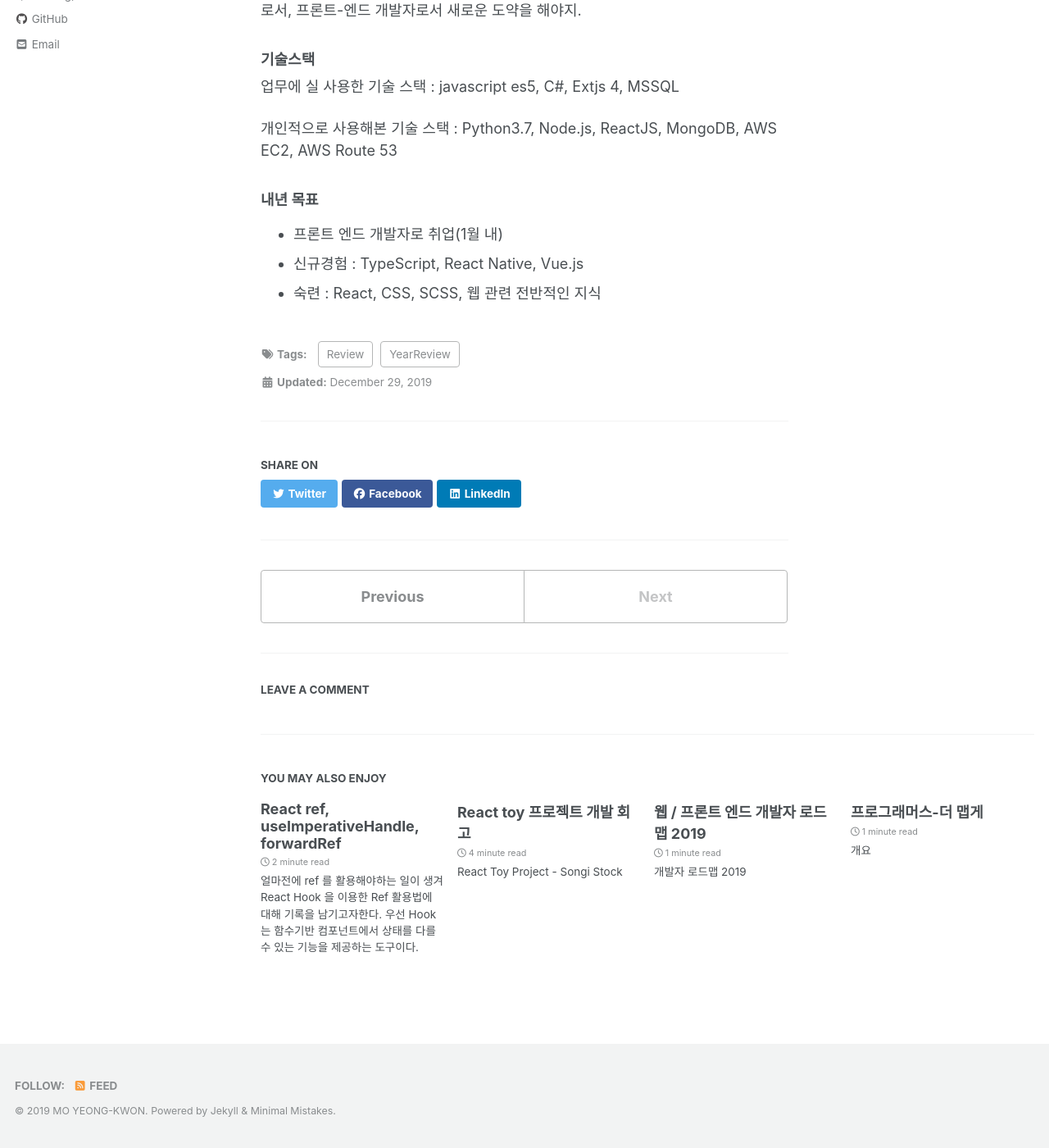
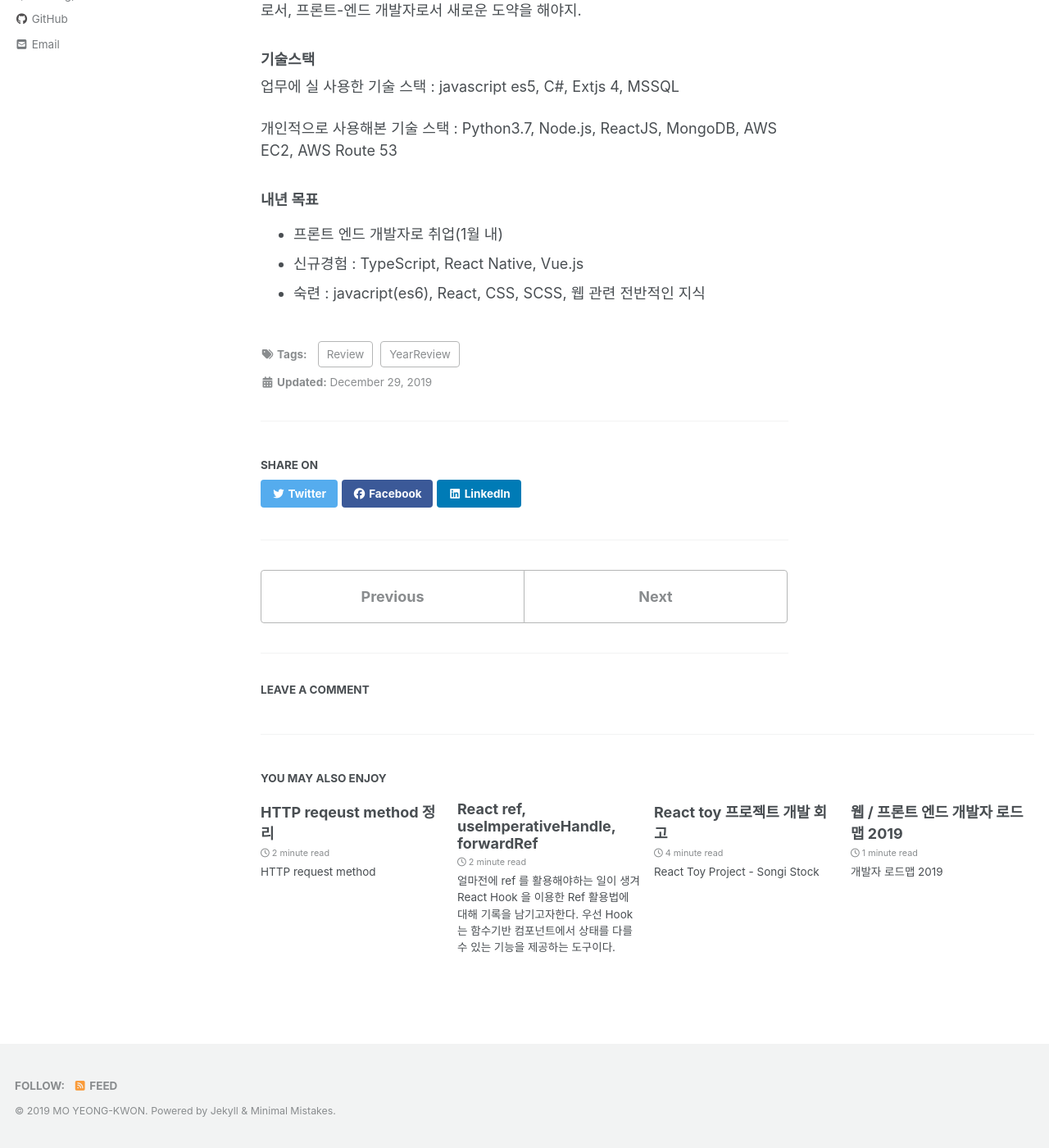
Before and after one commit to momoci99/momoci99.github.io, a Jekyll site: the page built from _posts/2019-12-29-YearReview.md, in a window 1280 px wide and 1400 px high, scrolled down 2219 px. Shown: the whole window at 82% size. Built offline with Jekyll 4.4.1, drawn with Linux system fonts in a browser that asks for light colours; cached includes are drawn as plain includes; nearby versions of some CDN libraries; comment, search, counter and statistics services are not loaded; some of the changed lines change nothing that is shown.

Commit message:
Add HttpMethod and still working

```diff
--- a/_posts/2019-12-29-YearReview.md
+++ b/_posts/2019-12-29-YearReview.md
@@ -65,4 +65,4 @@
 
 - 프론트 엔드 개발자로 취업(1월 내)
 - 신규경험 : TypeScript, React Native, Vue.js
-- 숙련 : React, CSS, SCSS, 웹 관련 전반적인 지식
+- 숙련 : javacript(es6), React, CSS, SCSS, 웹 관련 전반적인 지식
--- /dev/null
+++ b/_posts/2019-12-30-HttpMethod.md
@@ -0,0 +1,93 @@
+---
+layout: single
+title:  "HTTP reqeust method 정리"
+tag :
+    - Http
+    - GET
+    - POST
+---
+
+# HTTP request method
+
+HTTP request는 자주 사용하지만 간혹 헷갈리고 까먹는 부분이 종종 생겨 이참에 정리를 해보고자 한다. 그전에 먼저 method의 성격에 대해 기술한다.
+
+#### 아래의 내용은 HTTP/1.x 에 대하여 기술함.
+
+- Request has body
+
+요청문 내에 본문이 있는지 여부이다. HTTP 요청 메시지의 구조에는 크게 `Start Line`, `Headers`, `Body` 로 나누어져 있고 이중에 Body가 존재하는지를 표현한다.
+예를들어 `GET`, `HEAD`, `DELETE`, 또는 `OPTIONS` 요청에는 일반적으로 Body가 존재하지 않는다.
+
+
+- Successful response has body
+성공적인 요청의 응답에 본문이 있는가에대한 여부이다. 요청문에도 그렇듯 응답문에도 일정한 구조가 있는데 `Status Line`, `Headers`, `Body` 이다. 이중에 Body의 존재 유무를 나타내며 `HEAD` 요청은 유일하게 Body가 없다.
+
+- Safe
+안전의 의미는 `요청`이 서버의 상태를 변화시키는가에 대한 유무이다. 쉽게 정리하면 만약 요청을 처리하면서 `a = a + 10` 이런식으로 서버내의 어떤 상태를 변경시킨다면 Safe하지 않다.
+
+- Idempotent
+직역하면 `멱등성`을 의미하는데, 요청을 수십 수만번을 해도 동일한 결과를 가진다면 멱등성을 가진다고 할수 있겠다. 안전한 함수는 멱등성을 가지지만 안전하지 않은 함수는 멱등성을 가질수도, 가지지 않을수도 있다. 코드로 설명하지면 `a = 10` 으로 표현할수있다. 아무리 호출해도 a 변수에는 10이라는 정수가 할당되기 때문디ㅏ.
+
+
+- Cacheable
+HTTP request가 캐싱이 되는지에 대한 여부를 나타낸다. HTTP caching는 사설 브라우저 캐시 혹은 공유 프록시 캐시에서 이루어지며 캐시는 생명주기를 가진다. 좀더 자세한 내용은 링크를 참조. [Caching](https://developer.mozilla.org/ko/docs/Web/HTTP/Caching)
+
+- Allowed in HTML forms
+html의 `<form>` 요소로 사용될 수 있는지 여부를 나타낸다. `GET` 과 `POST` 요청만이 `<form>` 요소에 사용될 수 있다.
+
+
+## GET
+
+| 항목                         | 유무|
+|------------------------------|-----|
+| Request has body             | `No`  |
+| Successful response has body | Yes |
+| Safe                         | Yes |
+| Idempotent                   | Yes |
+| Cacheable                    | Yes |
+| Allowed in HTML forms        | Yes |
+
+`GET` 은 특정한 리소스를 가지고 오도록 요청하며 오로지 데이터를 가져오는데에만 사용된다.
+
+Request 내의 body는 별도로 존재하지 않고 파라미터가 URL에 붙어서 문자열 형태로 전달된다.
+
+
+예를 들어 URL이 아래와 같다면
+
+> http://www.songistock.net/GetGroupPrice?target=AREA&dateOpt=2019-12-30
+
+
+서버내의 호출되는 함수명이 GetGroupPrice이고 파라미터명은 target, dateOpt이며 파라미터 값은 각각AREA, 2019-12-30이 되는것이다.
+
+GET에 대해 좀더 기술하자면 GET은 body가 없는 구조이지만 임의로 body를 붙혀보내면 어떻게 될까? 이에 대해 아래의 블로거 분이 잘 정리해주셨다.
+
+- [HTTP GET 요청에 body를 붙여서 보내면 어떤 일이 벌어질까?](https://libsora.so/posts/http-get-request-with-body-and-http-library/)
+
+- [HTTP 요청에 body를 붙여서 보내면 어떤 일이 벌어질까? part 2](https://libsora.so/posts/http-request-with-body-and-java-httpurlconnection/)
+
+그리고 GET은 모든 파라미터가 URL에 담겨지므로 URL의 길이 제한도 고민해볼만한 부분이다. 이에대해 찾아보니 이에 대해 흥미로운 답변을 stackoverflow에서 찾을수 있었다.
+
+[What is the maximum length of a URL in different browsers?](https://stackoverflow.com/questions/417142/what-is-the-maximum-length-of-a-url-in-different-browsers)
+
+가장 많은 reputation을 받은 답변을 참고하여 정리하면 다음과 같다.
+
+- RFC 2616에 정의된 표준에는 길이 제한이 없다.
+- 만약 서버가 감당못할 길이의 URI가 들어온다면 (Request-URI Too Long) 를 리턴해야한다.
+- RFC 7230에 분리된 표준에는 8000(octets)바이트 까지는 처리할 수 있어야한다고 명시되어있따.
+
+즉 서버는 서버 자신이 감당할수 있는 최대한으로 처리를 해야한다는 뜻이되겠다.
+
+하지만 현실은 그렇지 않다. 브라우저마다 감당할수있는 URL의 길이가 각각 다르고 서버에서도 처리할수있는 길이가 별도로 있기 때문이다.
+
+위의 링크에 걸린 답변을 참고하여 결론을 내리면 2000 chars 내의 수준으로 적절히 제한하는게 맞는것같다.
+
+## POST
+
+| 항목                         | 유무|
+|------------------------------|-----|
+| Request has body             | YES  |
+| Successful response has body | Yes |
+| Safe                         | `NO` |
+| Idempotent                   | `NO` |
+| Cacheable                    | 새 정보가 포함되었을 때만 |
+| Allowed in HTML forms        | Yes |
```
